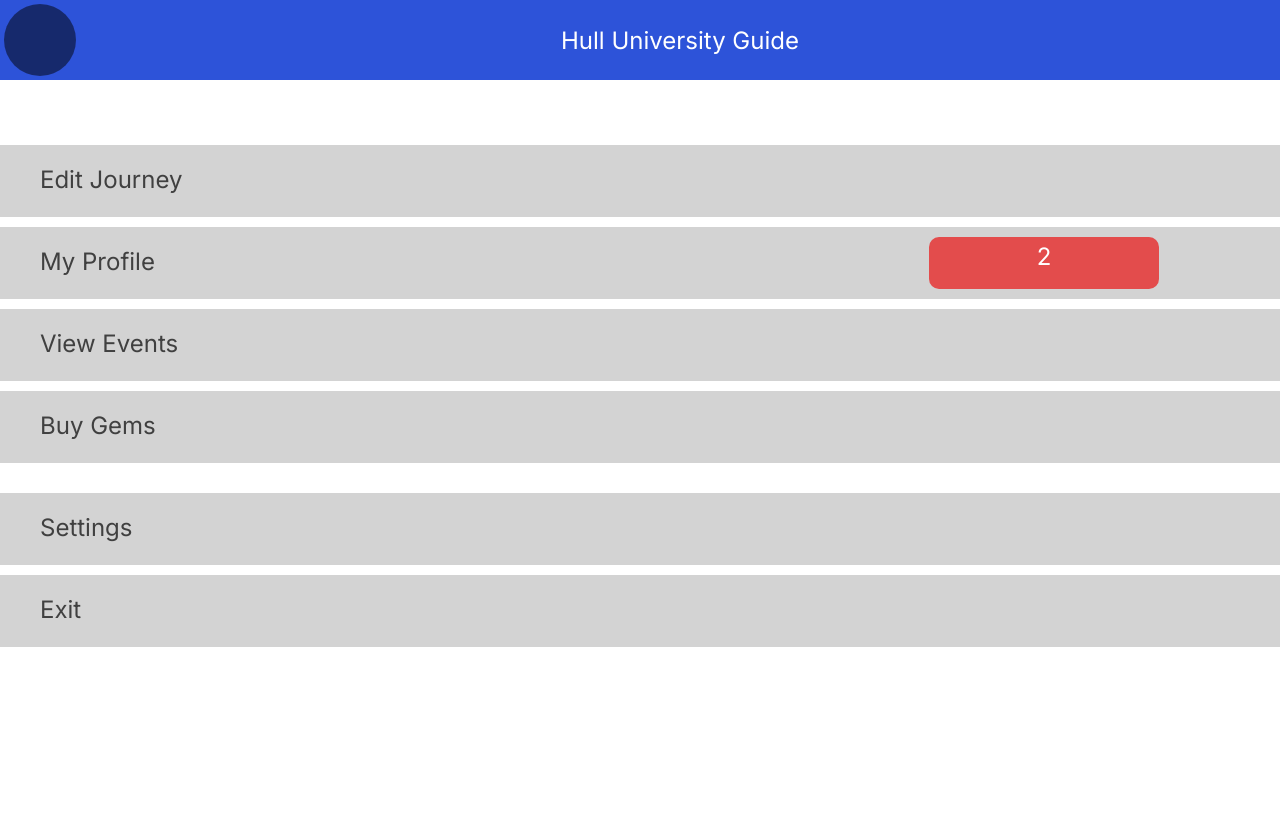
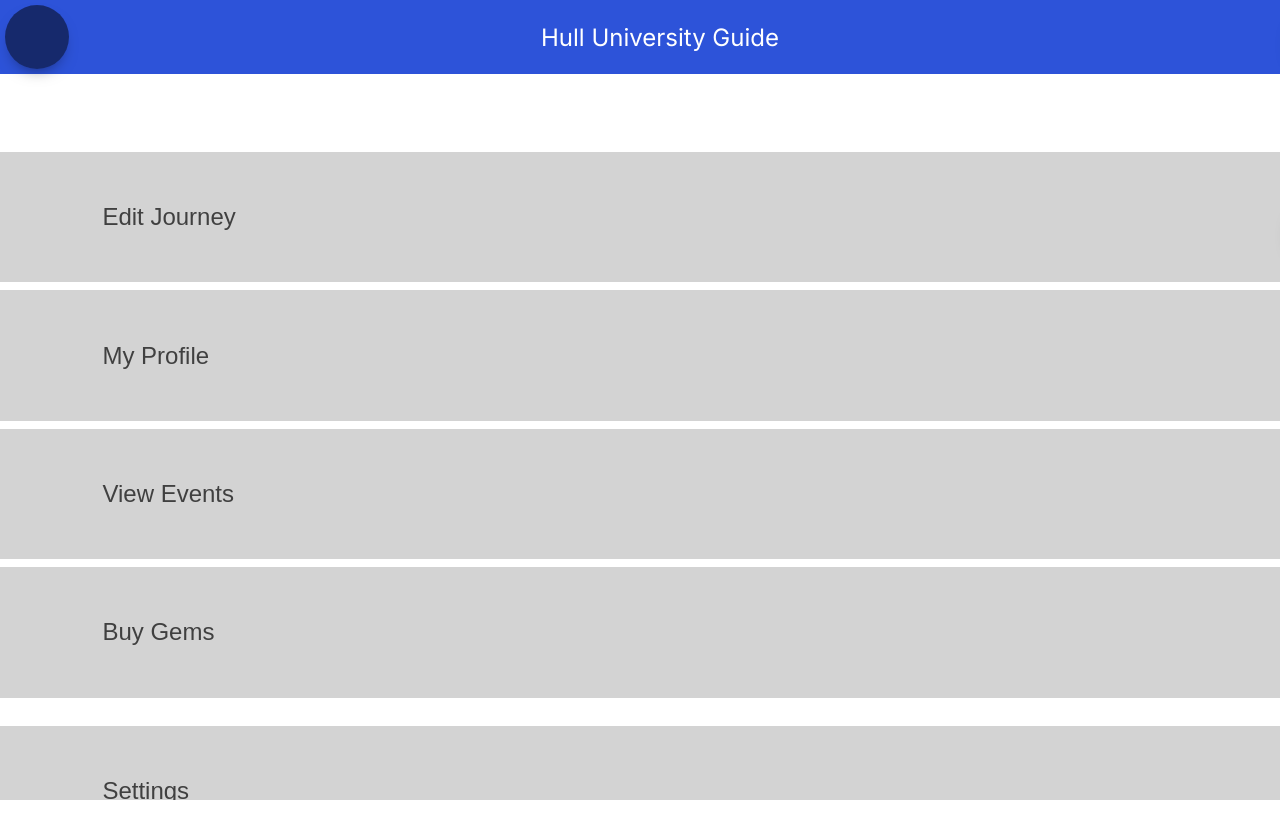
Before and after one commit to project-hug/project-hug.github.io, a plain HTML site: page index.html in a window 1280 px wide. After the commit the page ends 800 px from the top, so only its background shows below. Drawn offline with Linux system fonts and the light colour scheme.

Commit message:
swipeable pages!

```diff
--- /dev/null
+++ b/buildmainmenu.js
@@ -0,0 +1,7 @@
+
+
+
+export function BuildMainMenu(){
+
+    const pageBox = document.getElementById("menu-page")
+}
--- a/index.html
+++ b/index.html
@@ -9,62 +9,113 @@
 </head>
 <body>
 
+    <button class="page-turn-btn" id="left-btn"></button>
+    <button class="page-turn-btn" id="right-btn"></button>
 
-    <div class="header-nav">
+    <div class="carousel">
 
-        <div class="profile-box">
-            <div class="profile-circle">
-            </div>
-        </div>
+        <div class="page-container">
 
-        <div class="page-title">
-            <h2>Hull University Guide</h2>
-        </div>
+            <div class="page-box" id="menu-page">
 
-    </div>
+                <div class="menu-header">
+                    <div class="profile-box">
+                        <div class="big-icon-circle"></div>
+                    </div>
+
+                    <div class="misc-text">
+                        Hull University Guide
+                    </div>
+
+                    <div class="pillow"></div>
+                </div>
+
+                <div class="cross-bar-hidden"></div>
+
+                <div class="menu-box">
+                    <button class="menu-btn">Edit Journey</button>
+                    <button class="menu-btn">My Profile</button>
+                    <button class="menu-btn">View Events</button>
+                    <button class="menu-btn">Buy Gems</button>
+                </div>
+
+                <div class="menu-box">
+                    <button class="menu-btn">Settings</button>
+                    <button class="menu-btn">Exit</button>
+                </div>
 
 
-    <div class="main-menu">
-
-        <div class="menu-section">
-
-            <div class="menu-item">
-                <h2>Edit Journey</h2>
             </div>
 
-            <div class="menu-item">
-                <h2>My Profile</h2>
-                <div class="notifications">
-                    <p>2</p>
+            <div class="page-box" id="map-page">
+
+
+                <div class="page-banner">
+                    <div class="profile-box">
+                        <div class="big-icon-circle"></div>
+                    </div>
+
+                    <div class="currency-box">
+                        <div class="misc-text">800</div>
+                        <img src="images/jae_currency.png" alt="" id="gems">
+                    </div>
                 </div>
+
+                <div class="search-box">
+                    <div class="search-box-cushion"></div>
+                    <div class="destination-title">Middleton Hall</div>
+                    <div class="search-box-cushion">M</div>
+                </div>
+
+                <div class="cross-bar">
+                    78m • 3 min
+                </div>
+
+                <div class="page-banner">
+                    <div class="profile-box">
+                        <div class="big-icon-circle"></div>
+                    </div>
+                </div>
+
             </div>
 
-            <div class="menu-item">
-                <h2>View Events</h2>
-            </div>
+            <div class="page-box greenscreen">
 
-            <div class="menu-item">
-                <h2>Buy Gems</h2>
-            </div>
+                <div class="page-banner">
+                    <div class="profile-box">
+                        <div class="big-icon-circle"></div>
+                    </div>
 
-        </div>
+                    <div class="currency-box">
+                        <div class="misc-text">800</div>
+                        <img src="images/jae_currency.png" alt="" id="gems">
+                    </div>
+                </div>
 
-        <div class="menu-section">
+                <div class="search-box">
+                    <div class="search-box-cushion"></div>
+                    <div class="destination-title">Middleton Hall</div>
+                    <div class="search-box-cushion">M</div>
+                </div>
 
-            <div class="menu-item">
-                <h2>Settings</h2>
-            </div>
+                <div class="cross-bar-hidden"></div>
 
-            <div class="menu-item">
-                <h2>Exit</h2>
+                <div class="page-banner">
+                    <div class="profile-box">
+                        <div class="big-icon-circle"></div>
+                    </div>
+                </div>
+
+                <div class="camera-view-footer">
+                    <div class="big-circle"></div>
+                </div>
+
             </div>
 
         </div>
 
     </div>
 
-
-
-    <script src="script.js"></script>
+    <script type="module" src="./main.js"></script>
 </body>
 </html>
--- /dev/null
+++ b/main.js
@@ -0,0 +1,62 @@
+
+import {BuildMainMenu} from "./buildmainmenu.js"
+
+BuildMainMenu();
+
+
+
+
+
+
+
+function SwapToPage(pagename){
+
+
+    switch (pagename){
+
+        case "Main Menu":
+            return;
+
+
+
+    }
+
+}
+
+
+
+
+
+
+
+
+
+
+
+///// sliding pages
+
+const pageContainer = document.querySelector(".page-container")
+const leftBtn = document.getElementById("left-btn")
+const rightBtn = document.getElementById("right-btn")
+const pages = document.querySelectorAll(".page-box")
+
+const startPage = 0
+
+let i = startPage
+const length = pages.length
+
+leftBtn.addEventListener("click", () => changePage(-1))
+rightBtn.addEventListener("click", () => changePage(1))
+
+changePage(0)
+
+function changePage(x) {
+
+    const destination = i + x;
+    if(0 <= destination && destination < length){
+        i = destination
+        pageContainer.style.transform = `translateX(-${i*100}vw)`
+    }
+}
+
+/////
--- a/style.css
+++ b/style.css
@@ -1,110 +1,185 @@
 
 @import url('https://fonts.googleapis.com/css2?family=Inter&display=swap');
-
 
 body {
     font-family: "Inter", sans-serif;
     display: flex;
-    flex-direction: column;
     align-items: center;
     justify-content: center;
     height: 100vh;
-    overflow: hidden;
     margin: 0;
-
 }
 
-
-.profile-box {
-    height: 10vh;
-    width: 10vh;
-    background-color: red;
+.page-banner{
+    height: 8vh;
     display: flex;
-    background-color: transparent;
+    margin: 5px 5px;
+    justify-content: space-between;
 }
 
-.profile-circle{
-    background-color: rgba(0, 0, 0, 0.5);
-    height: 90%;
-    width: 90%;
-    border-radius: 100%;
-    margin: auto;
+.profile-box{
+    height: 8vh;
+    width: 8vh;
 }
 
-h2 {
-    font-weight: 200;
+.currency-box{
     color: white;
+    margin: auto 6px;
+    background-color: rgba(0, 0, 0, 0.5);
+    padding: 0px 16px;
+    border-radius: 8px;
+    border: 1px solid white;
+    display: flex;
+    flex-direction: row;
+    font-size: 1.1rem;
 }
 
-.page-title {
-    margin: auto;
+.misc-text{
+    color: white;
+    margin: auto 10px;
 }
 
-.header-nav{
-    position: absolute;
-    top: 0;
-    background-color: #2D53D9;
-    height: 10vh;
-    width: 100vw;
-    display: flex;
+#gems {
+    height: 5vh;
+    width: 5vh;
 }
 
-
-.main-menu{
-    position: absolute;
-    top: 15vh;
-    width: 100vw;
-    background-color: pink;
-    height: 90vh;
-    background-color: white;
+.big-icon-circle {
+    height: 100%;
+    width: 100%;
+    background-color: rgba(0, 0, 0, 0.5);
+    border-radius: 100%;
+    box-shadow: rgba(0, 0, 0, 0.5) 0px 8px 16px -8px;
 }
 
-.menu-section {
-    margin: 20px 0;
-    background-color: green;
+.search-box {
+    margin: 10px auto;
+    display: flex;
+    flex-direction: row;
+    justify-content: space-between;
+    text-align: center;
+    background-color: rgba(0, 0, 0, 0.75);
+    color: white;
+    padding: 10px 0;
+    border: 2px solid white;
+    border-radius: 5px;
+    font-size: 1.5rem;
+    width: 90%;
+}
+
+.search-box-cushion{
+    background-color: transparent;
+    width: 15vw;
+}
+
+.cross-bar {
+    background-color: rgba(0, 0, 0, 0.75);
+    padding: 4px 0;
+    height: 4.5vh;
+    color: white;
+    text-align: center;
+    font-size: 1.5rem;
+    margin: 10px 0;
+}
+
+.cross-bar-hidden {
+    padding: 4px 0;
+    height: 4.5vh;
+    color: white;
+    text-align: center;
+    font-size: 1.5rem;
+    margin: 10px 0;
+}
+
+.camera-view-footer{
+    position: absolute;
+    bottom: 0;
+    width: 100vw;
+    height: 20%;
+    display: flex;
+    align-items: center;
+    justify-content: center;
+}
+
+.big-circle{
+    background-color: rgba(0, 0, 0, 0.3);
+    height: 15vh;
+    width: 15vh;
+    border-radius: 100%;
+    border: 4px solid white;
+    box-shadow: rgba(0, 0, 0, 0.5) 0px 8px 16px -8px;
+}
+
+.carousel{
+    height: 100vh;
+    width: 100vw;
+    overflow: hidden;
+}
+
+.page-container {
+    display: flex;
+    transform: translateX(0);
+    transition: transform 0.5s ease-in-out;
+    height: 100vh;
+    width: 300vw;
+}
+
+.page-turn-btn{
+    height: 100vh;
+    width: 10%;
+    position: fixed;
+    background-color: transparent;
+    border: none;
+    z-index: 1000;
+}
+
+#left-btn{
+    left: 0;
+}
+
+#right-btn{
+    right: 0;
+}
+
+.page-box{
+    height: 100%;
+    width: 100vw;
+}
+
+.greenscreen{
+    background-color: #00ff00;
+}
+
+.menu-header{
+    background-color: #2D53D9;
+    display: flex;
+    font-size: 1.5rem;
+    height: 8vh;
+    padding: 5px 5px;
+    justify-content: space-between;
+}
+
+.pillow{
+    height: 8vh;
+    width: 3vh;
+}
+
+.menu-box{
+    margin: 20px 0px;
     display: flex;
     flex-direction: column;
-    justify-content: space-between;
-    background-color: white;
 }
 
-.menu-item {
+.menu-btn{
     background-color: #D3D3D3;
-    height: 9vh;
-    margin: 5px 0px;
-    display: flex;
+    color: #404040;
+    margin: 4px 0px;
+    border: none;
+    padding: 4vw 8vw;
+    font-size: 1.5rem;
+    text-align: left;
 }
 
-.menu-item a {
-    text-decoration: none;
+#map-page{
+    background-image: url("/images/Map.png");
 }
-
-.menu-item h2 {
-    margin: 2.5vh 0;
-    margin-top: 2.5vh;
-    margin-bottom: 2.5vh;
-    margin-left: 5vh;
-    color: #404040;
-    width: 60%;
-}
-
-.menu-item .notifications {
-    background-color: #E34C4C;
-    margin: 10px auto;
-    width: 18%;
-    text-align: center;
-    color: white;
-    font-size: 24px;
-    border-radius: 10px;
-}
-
-.menu-item .notifications p {
-    margin: 5px auto;
-}
-
-
-
-.hidden{
-    background-color: white;
-    color: white;
-}
```
Also changed, not shown: images/AR Camera Viewport.png (added), images/Btn View Profile.png (added), images/Map.png (added), images/jae_currency.png (added), script.js (deleted).
